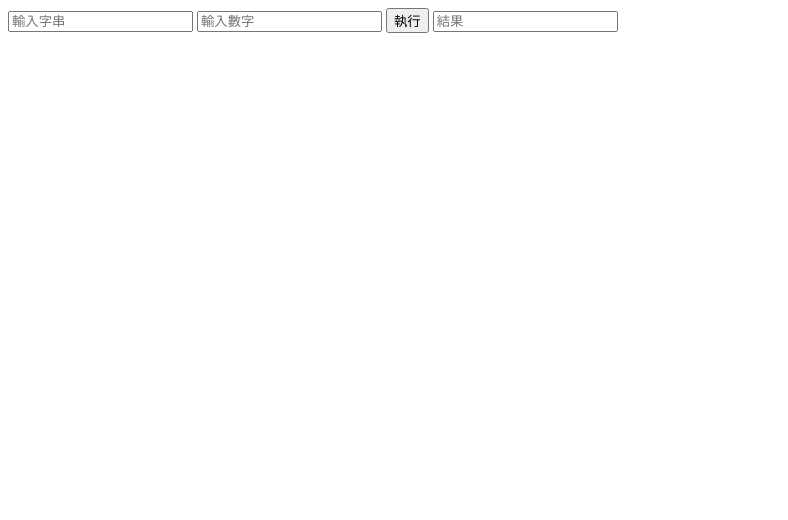
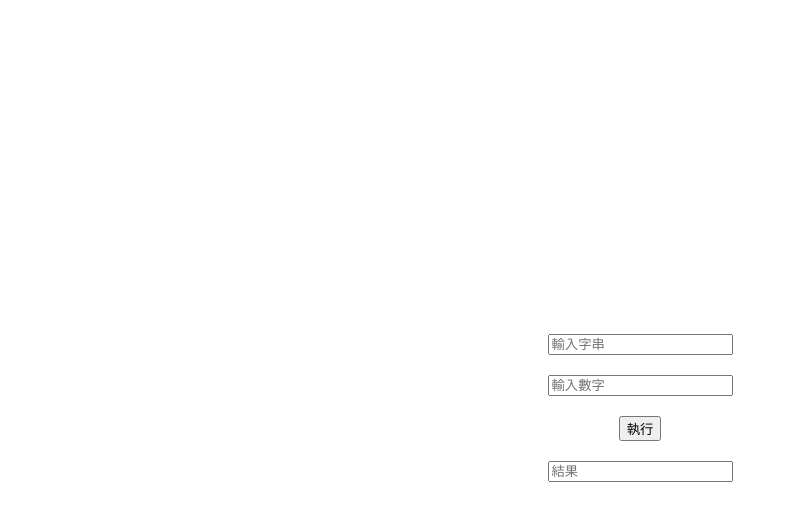
Before and after one commit to devaranez/devaranez.github.io, a plain HTML site: page index.html in a window 1280 px wide. Shown: the whole page, without its empty margins (0-788 px from the left). Drawn offline with Linux system fonts and the light colour scheme.

Commit message:
Update index.html

```diff
--- a/index.html
+++ b/index.html
@@ -4,6 +4,18 @@
     <meta charset="UTF-8">
     <meta name="viewport" content="width=device-width, initial-scale=1.0">
     <title>String Modifier</title>
+    <style>
+        body {
+            display: flex;
+            flex-direction: column;
+            align-items: center;
+            justify-content: center;
+            height: 100vh;
+        }
+        input, button {
+            margin: 10px;
+        }
+    </style>
 </head>
 <body>
     <input type="text" id="inputString" placeholder="輸入字串">
@@ -12,3 +24,4 @@
     <input type="text" id="outputString" placeholder="結果" readonly>
     <script src="script.js"></script>
 </body>
+</html>
```
